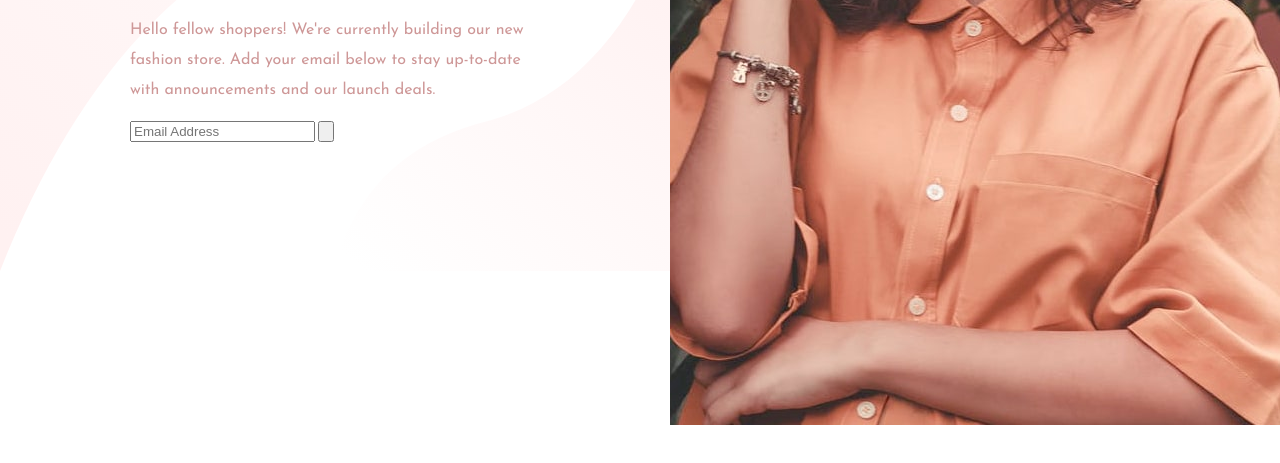
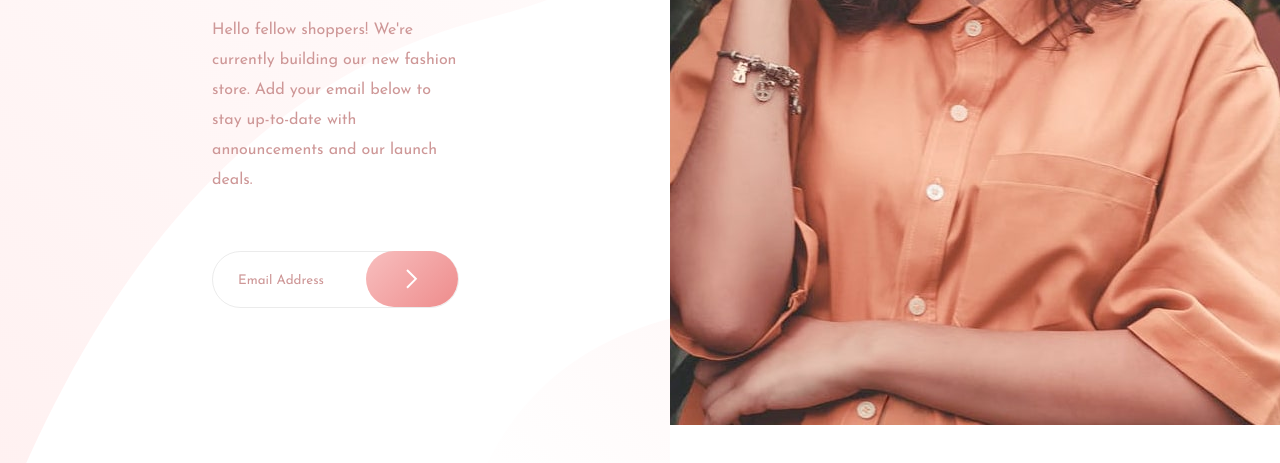
Before and after one commit to llRedXll/base-apparel-page, a plain HTML site: page index.html in a window 1280 px wide. Shown: the part 375-838 px from the top of the page. Drawn offline with Linux system fonts and the light colour scheme.

Commit message:
Switch layout to css grid and style form elements

```diff
--- a/index.html
+++ b/index.html
@@ -14,6 +14,7 @@
 
 <body>
   <main>
+    <div class="info">
       <img src="images/logo.svg" alt="Base Apparel Logo">
 
       <div class="title">
@@ -23,10 +24,16 @@
       <p>Hello fellow shoppers! We're currently building our new fashion store.
         Add your email below to stay up-to-date with announcements and our launch deals.</p>
 
-    <form>
+      <form class="hide-submit">
         <input type="email" name="email" id="input-email" placeholder="Email Address">
+        <label class="submit-btn">
           <input type="submit" value="">
+          <svg xmlns="http://www.w3.org/2000/svg" width="12" height="20">
+            <path fill="none" stroke="#FFF" stroke-width="2" d="M1 1l8.836 8.836L1 18.671" />
+          </svg>
+        </label>
       </form>
+    </div>
   </main>
 
   <figure class="header-img">
--- a/style.css
+++ b/style.css
@@ -31,17 +31,23 @@ body {
     margin: 0;
     padding: 0;
     line-height: 1;
-    display: flex;
+    display: grid;
+    grid-template-columns: 3fr 1fr;
     overflow: hidden;
 }
 
 main {
     height: 100vh;
-    width: 40%;
     padding: 5rem 13rem;
     background-image: url("images/bg-pattern-desktop.svg");
     background-repeat: no-repeat;
-    background-size: 100%;
+    background-size: cover;
+    display: grid;
+}
+
+.info {
+    width: 60%;
+    justify-self: center;
 }
 
 .title-dark {
@@ -63,6 +69,59 @@ main p {
     line-height: 3rem;
 }
 
-figure img {
+form {
+    display: flex;
+    align-items: center;
+    justify-items: center;
+    position: relative;
+}
+
+input:focus,
+select:focus,
+textarea:focus,
+button:focus {
+    outline: none;
 
 }
+
+#input-email {
+    margin: 4rem 0;
+    padding: 2rem 2.5rem;
+    border: solid hsla(0, 6%, 24%, 0.1) .5px;
+    background-color: transparent;
+    border-radius: 10rem;
+    width: 100%;
+    transition: all .2s;
+}
+
+#input-email:focus {
+    border: solid hsla(0, 6%, 24%, 0.4) .5px;
+}
+
+#input-email::placeholder {
+  font-family: 'Josefin Sans', sans-serif;
+  color: var(--desat-red);
+}
+
+form.hide-submit input[type="submit"] {
+    display: none;
+}
+
+
+
+svg {
+    display: block;
+}
+.submit-btn {
+    cursor: pointer;
+    padding: 1.8rem 4rem;
+    background-image: linear-gradient(135deg, hsl(0, 80%, 86%) 0, hsl(0, 74%, 74%) 100%);
+    border-radius: 10rem;
+    margin-left: -9.3rem;
+    opacity: 1;
+    transition: all .2s;
+}
+
+.submit-btn:hover {
+   opacity: .6;
+}
```
Lines whose indentation alone changed are shown as unchanged.
